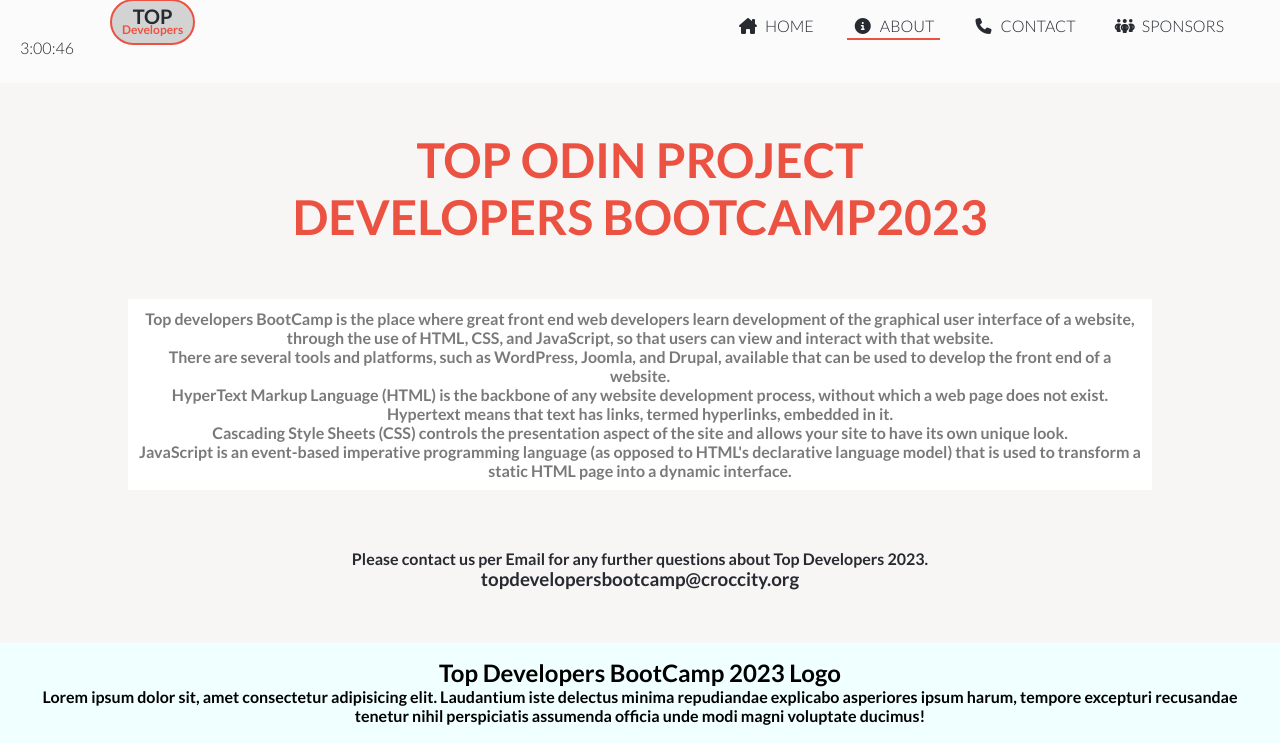
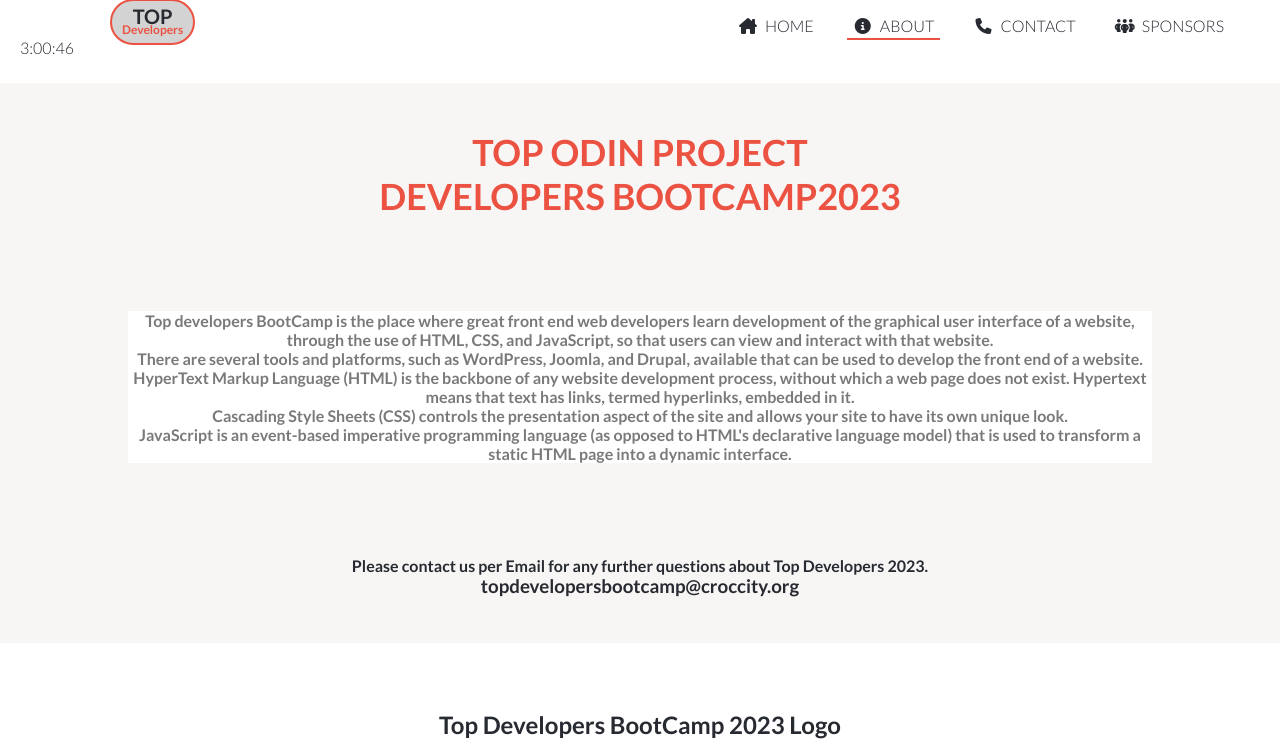
Before and after one commit to Phildeoner/Capstone-Project, a website: page about.html in a window 1280 px wide. Shown: the part 37-780 px from the top of the page. Drawn offline with Linux system fonts and the light colour scheme.

Commit message:
style section2

```diff
--- a/about.css
+++ b/about.css
@@ -12,8 +12,8 @@ body {
   background-repeat: no-repeat;
   background-position: center; */
   height: 100vh;
-  color: #d3d3d3;
-  background-color: rgba(240, 255, 255, 0.281);
+  color: #272a31;
+  background-color: #fffffff8;
   font-family: 'Lato', sans-serif;
 }
 
@@ -79,31 +79,30 @@ a {
   flex-direction: column;
   height: 70vh;
 }
+
 .top-tittle{
   text-align: center;
   color: #ec5242;
-  font-size: 200%;
+  font-size: 150%;
   font-weight: bold;
-  margin-top: 3rem;
+  margin: auto;
 }
 
 .main_body {
   text-align: center;
-  margin: auto;
   color: rgba(0, 0, 0, 0.527);
   background-color: #fffffff8;
   font-weight: bold;
-  padding: 10px;
   max-width: 80vw;
   max-height: 60vh;
+  margin: auto;
 }
 
 .contact_us {
   text-align: center;
   color: #272a31;
-  padding: 5px;
-  margin-bottom: 3rem;
   font-weight: bold;
+  margin: auto;
 }
 
 .contact_us h3 {
@@ -111,14 +110,24 @@ a {
 }
 
 .sec2 {
-  color: black;
+  color: #272a31;
   font-weight: bold;
   text-align: center;
   display: flex;
   flex-direction: column;
   justify-content: space-around;
-  background-color: azure;
-  padding: 15px;
+  background-color: #fffffff8;
+  height: 50vh;
+  margin: auto;
+}
+
+.about_logo-topic{
+  margin: auto;
+}
+
+.about-logo{
+  margin-left: 10rem;
+  margin-right: 5rem;
 }
 
 .body_divs {
@@ -292,7 +301,7 @@ a {
 }
 
 .main {
-  background-color: #1d1c1ca6;
+  background-color: #fffffff8;
   height: 100vh;
 }
 
--- a/about.html
+++ b/about.html
@@ -71,16 +71,16 @@
             </section>
         </div>
             <section class="sec2">
-                <div class="bottom_top-logo">
+                    <div class="about_logo-topic">
+                        <h2>Top Developers BootCamp 2023 Logo</h2>
+                    </div>
                     <div class="about-logo">
-                    <h2>Top Developers BootCamp 2023 Logo</h2>
                         <p>Lorem ipsum dolor sit, amet consectetur adipisicing elit. Laudantium iste delectus
                             minima repudiandae explicabo asperiores ipsum harum,
                             tempore excepturi recusandae tenetur nihil perspiciatis assumenda officia unde modi magni voluptate ducimus!</p>
                     </div>
                     <div class="odin-logo">
                         <div class="bottom-logo"><a href="index.html"><h2>TOP <br><span>Developers</span></h2></a></div>
-                </div>
                     </div>
             </section>
             <section class="sec3">
```
Lines whose indentation alone changed are shown as unchanged.
